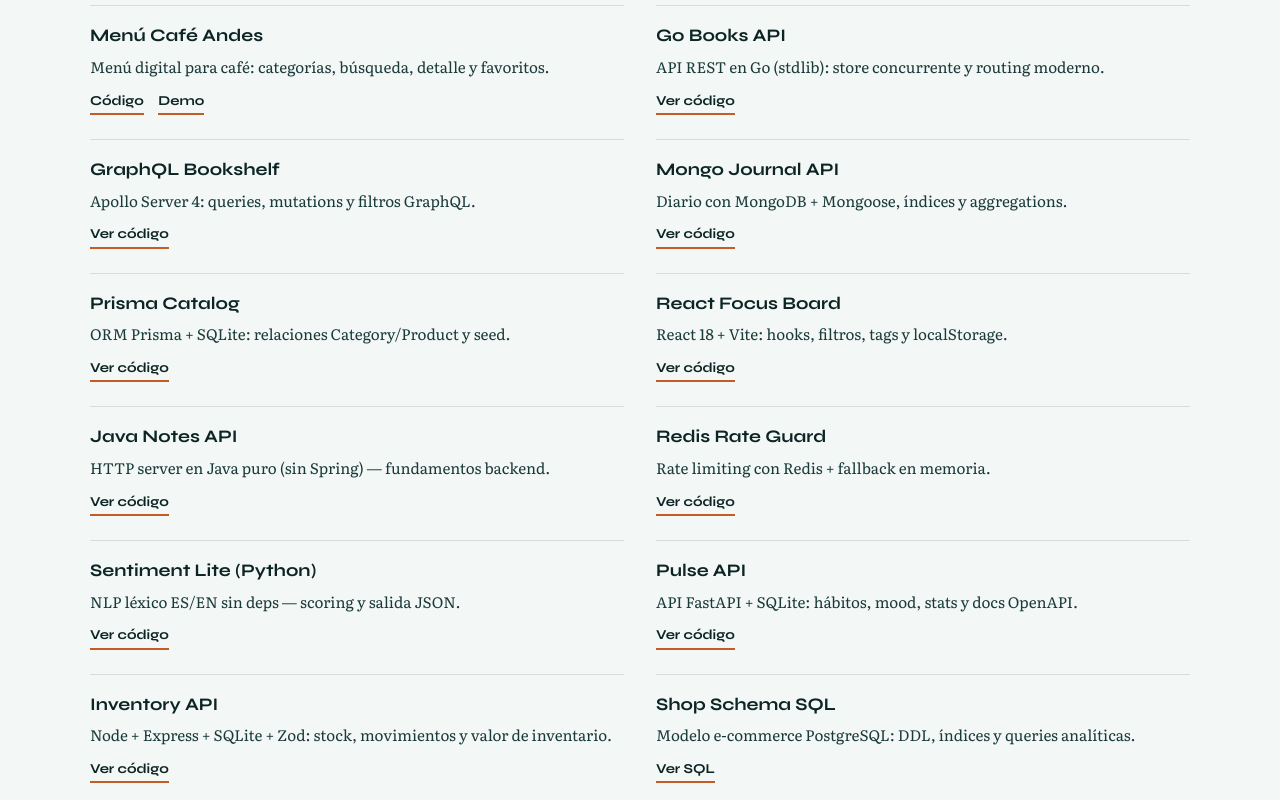
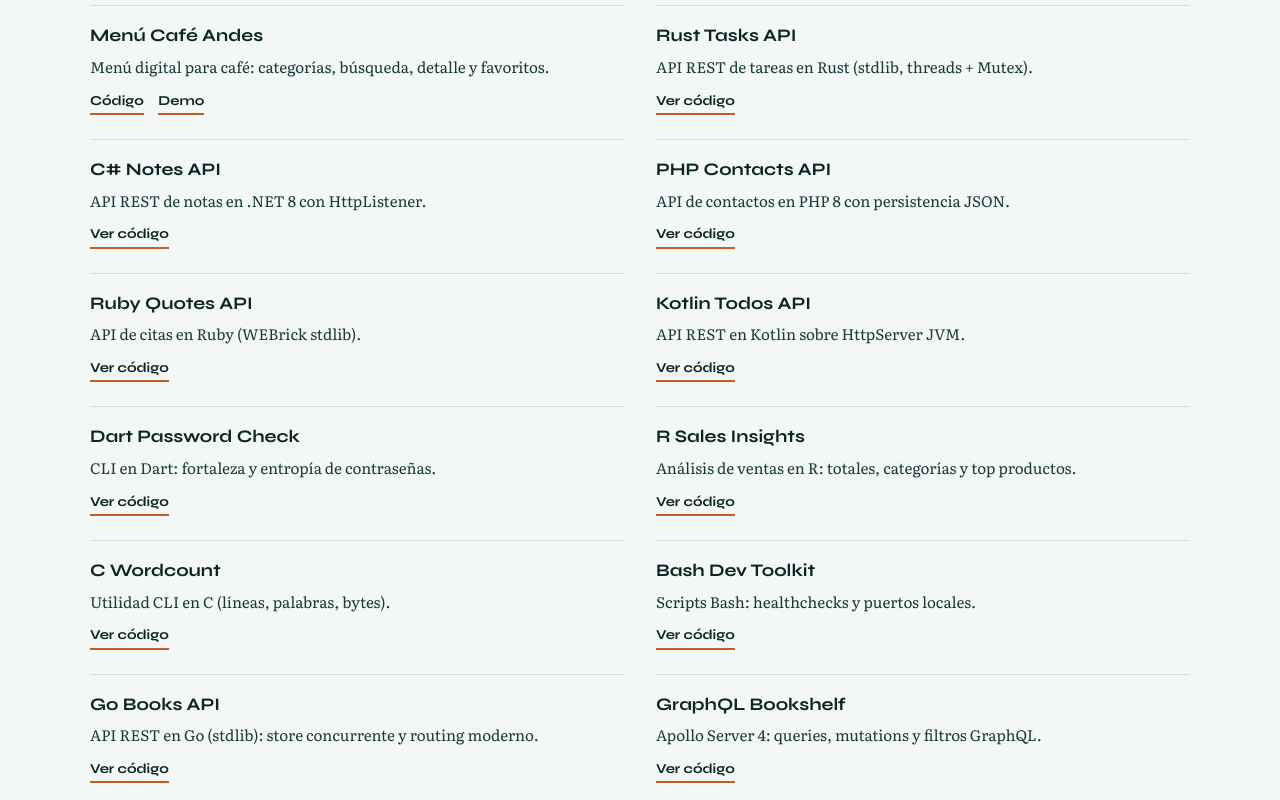
Before and after one commit to jchantre-jpg/dev-portfolio, a plain HTML site: page index.html in a window 1280 px wide. Shown: the part 2520-3320 px from the top of the page. Drawn offline with Linux system fonts and the light colour scheme.

Commit message:
Add multi-language APIs: Rust C# PHP Ruby Kotlin Dart R C Bash

```diff
--- a/index.html
+++ b/index.html
@@ -659,6 +659,69 @@
             </div>
           </article>
           <article>
+            <h4>Rust Tasks API</h4>
+            <p>API REST de tareas en Rust (stdlib, threads + Mutex).</p>
+            <div class="project-links" style="margin-top:0.7rem">
+              <a href="https://github.com/jchantre-jpg/rust-tasks-api" target="_blank" rel="noopener">Ver código</a>
+            </div>
+          </article>
+          <article>
+            <h4>C# Notes API</h4>
+            <p>API REST de notas en .NET 8 con HttpListener.</p>
+            <div class="project-links" style="margin-top:0.7rem">
+              <a href="https://github.com/jchantre-jpg/csharp-notes-api" target="_blank" rel="noopener">Ver código</a>
+            </div>
+          </article>
+          <article>
+            <h4>PHP Contacts API</h4>
+            <p>API de contactos en PHP 8 con persistencia JSON.</p>
+            <div class="project-links" style="margin-top:0.7rem">
+              <a href="https://github.com/jchantre-jpg/php-contacts-api" target="_blank" rel="noopener">Ver código</a>
+            </div>
+          </article>
+          <article>
+            <h4>Ruby Quotes API</h4>
+            <p>API de citas en Ruby (WEBrick stdlib).</p>
+            <div class="project-links" style="margin-top:0.7rem">
+              <a href="https://github.com/jchantre-jpg/ruby-quotes-api" target="_blank" rel="noopener">Ver código</a>
+            </div>
+          </article>
+          <article>
+            <h4>Kotlin Todos API</h4>
+            <p>API REST en Kotlin sobre HttpServer JVM.</p>
+            <div class="project-links" style="margin-top:0.7rem">
+              <a href="https://github.com/jchantre-jpg/kotlin-todos-api" target="_blank" rel="noopener">Ver código</a>
+            </div>
+          </article>
+          <article>
+            <h4>Dart Password Check</h4>
+            <p>CLI en Dart: fortaleza y entropía de contraseñas.</p>
+            <div class="project-links" style="margin-top:0.7rem">
+              <a href="https://github.com/jchantre-jpg/dart-password-check" target="_blank" rel="noopener">Ver código</a>
+            </div>
+          </article>
+          <article>
+            <h4>R Sales Insights</h4>
+            <p>Análisis de ventas en R: totales, categorías y top productos.</p>
+            <div class="project-links" style="margin-top:0.7rem">
+              <a href="https://github.com/jchantre-jpg/r-sales-insights" target="_blank" rel="noopener">Ver código</a>
+            </div>
+          </article>
+          <article>
+            <h4>C Wordcount</h4>
+            <p>Utilidad CLI en C (líneas, palabras, bytes).</p>
+            <div class="project-links" style="margin-top:0.7rem">
+              <a href="https://github.com/jchantre-jpg/c-wordcount" target="_blank" rel="noopener">Ver código</a>
+            </div>
+          </article>
+          <article>
+            <h4>Bash Dev Toolkit</h4>
+            <p>Scripts Bash: healthchecks y puertos locales.</p>
+            <div class="project-links" style="margin-top:0.7rem">
+              <a href="https://github.com/jchantre-jpg/bash-dev-toolkit" target="_blank" rel="noopener">Ver código</a>
+            </div>
+          </article>
+          <article>
             <h4>Go Books API</h4>
             <p>API REST en Go (stdlib): store concurrente y routing moderno.</p>
             <div class="project-links" style="margin-top:0.7rem">
```
